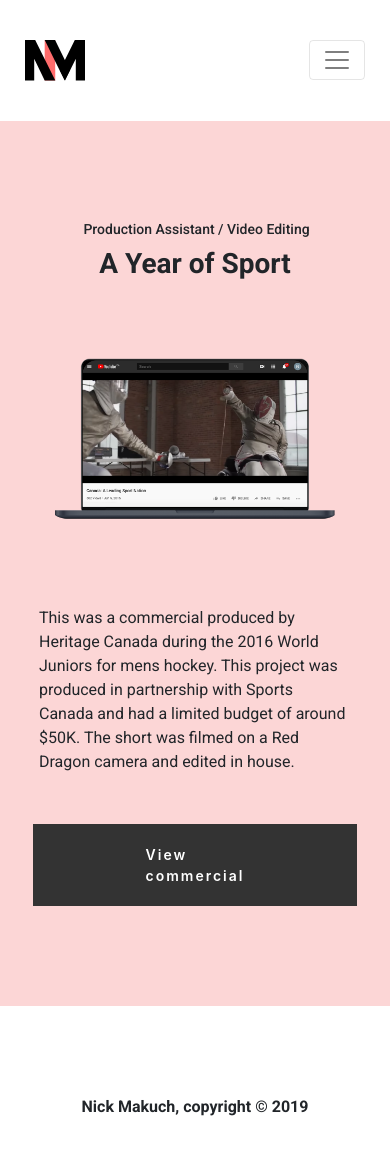
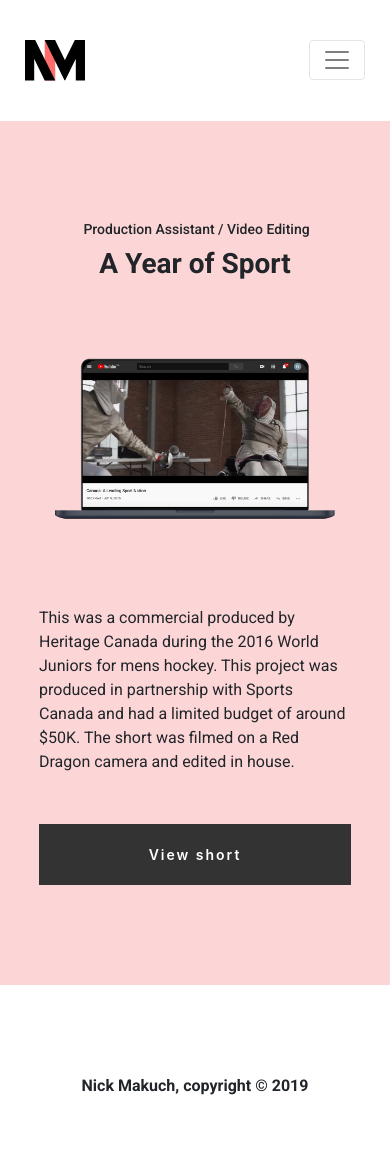
Before and after one commit to nmakuch/nmakuch-portfolio, a Next.js app: page /year-of-sport in a window 390 px wide. Shown: the top 1154 px of the page. Built offline with nearby package versions, Linux system fonts and the light colour scheme.

Commit message:
mobile 2

```diff
--- a/components/PortfolioHeader.js
+++ b/components/PortfolioHeader.js
@@ -115,7 +115,7 @@ const portfolioHeaderStyles = css`
         }
 
         a {
-          padding: 20px 42%;
+          padding: 20px 41%;
           margin-left: 0;
           font-size: 16px;
           font-weight: 600;
@@ -141,7 +141,7 @@ const portfolioHeaderStyles = css`
     section#portfolio-header {
       .row {
         a {
-          padding: 20px 39%;
+          padding: 20px 38%;
         }
       }
     }
@@ -169,7 +169,7 @@ const portfolioHeaderStyles = css`
     section#portfolio-header {
       .row {
         a {
-          padding: 20px 37%;
+          padding: 20px 36.5%;
         }
       }
     }
@@ -179,7 +179,7 @@ const portfolioHeaderStyles = css`
     section#portfolio-header {
       .row {
         a {
-          padding: 20px 36%;
+          padding: 20px 35%;
         }
       }
     }
@@ -189,7 +189,7 @@ const portfolioHeaderStyles = css`
     section#portfolio-header {
       .row {
         a {
-          padding: 20px 34%;
+          padding: 20px 32.5%;
         }
       }
     }
--- a/pages/claim-tax-benefits.js
+++ b/pages/claim-tax-benefits.js
@@ -16,7 +16,7 @@ export default () => {
           subTitle="IX Design / Front-End Development"
           description="This pugJS application is being designed in partnership with the CRA to help Canadians in vulnerable financial situations file their taxes. The application is currently in it's alpha phase and is being tested with real users. I was responsible for designing site-wide interactions, and then implementing them into code and testing them with real users."
           linkURL="https://claim-tax-benefits.azurewebsites.net/start"
-          linkText="View online service"
+          linkText="View site"
           image="img/claim-tax-benefits.png"
         />
       </main>
--- a/pages/compliance-ui.js
+++ b/pages/compliance-ui.js
@@ -16,7 +16,7 @@ export default () => {
           subTitle="IX Design / Front-End Development"
           description="This is a tool that was developed internally at the Canadian Digital Service (CDS) to automate security compliance checks on development projects. I designed and developped the front-end interface using ReactJS and EmotionJS. The tool runs scans on each repo push and flags any checks/scans that failed."
           linkURL="https://security-goals-demo.cdssandbox.xyz/web-report/"
-          linkText="View live demo"
+          linkText="View demo"
           image="img/security-goals.png"
         />
       </main>
--- a/pages/ircc-rescheduler.js
+++ b/pages/ircc-rescheduler.js
@@ -16,7 +16,7 @@ export default () => {
           subTitle="IX Design / Front-End Development"
           description="This is a service that was designed in partnership with the Canada Revenue Agency (CRA). It's purpose is to help Canadians exposed to vulnerable financial situations. The service was built as a server-rendered ReactJS application and supports a no JS environment."
           linkURL="https://vancouver.rescheduler-dev.cds-snc.ca"
-          linkText="View online service"
+          linkText="View site"
           image="img/ircc-rescheduler.png"
         />
       </main>
--- a/pages/roberto-and-rob.js
+++ b/pages/roberto-and-rob.js
@@ -16,7 +16,7 @@ export default () => {
           subTitle="Character Modelling / 3D Animation"
           description="A 60 second short film I produced while in university. We had 4 months to complete this project and all work was done individually. I created all 3D models and environments seen in the short. I then rigged these characters and recorded motion capture profiles for them in a studio."
           linkURL="https://www.youtube.com/watch?v=b0Bv7KuAJZA"
-          linkText="View 3D animation"
+          linkText="View short"
           image="img/roberto-and-rob.png"
         />
       </main>
--- a/pages/rosie-and-company-dog.js
+++ b/pages/rosie-and-company-dog.js
@@ -16,7 +16,7 @@ export default () => {
           subTitle="Web Design / Front-End Development"
           description="This is a website I designed for a Toronto dog walking business. The site was built using Hugo, a static site generating framework developped by Google. Rosieandcompany.ca is a static 3 page website that uses Formspree to handle contact form submissions."
           linkURL="https://rosieandcompany.ca"
-          linkText="View live website"
+          linkText="View site"
           image="img/rosie-and-company.png"
         />
       </main>
--- a/pages/rosie-and-company-maid.js
+++ b/pages/rosie-and-company-maid.js
@@ -16,7 +16,7 @@ export default () => {
           subTitle="Web Design / Front-End Development"
           description="This is a website I designed for a Toronto maid cleaning service. The website was built using NextJS and EmotionJS. The service helps the client and users calculate or book appointments by email. These emails are being sent using the Sendgrid API."
           linkURL="https://rosiesmaidservice.ca"
-          linkText="View live website"
+          linkText="View site"
           image="img/rosies-ms.png"
         />
       </main>
--- a/pages/year-of-sport.js
+++ b/pages/year-of-sport.js
@@ -16,7 +16,7 @@ export default () => {
           subTitle="Production Assistant / Video Editing"
           description="This was a commercial produced by Heritage Canada during the 2016 World Juniors for mens hockey. This project was produced in partnership with Sports Canada and had a limited budget of around $50K. The short was filmed on a Red Dragon camera and edited in house."
           linkURL="https://www.youtube.com/watch?v=-_NM2_0oDDQ"
-          linkText="View commercial"
+          linkText="View short"
           image="img/leading-sport-nation.png"
         />
       </main>
```
